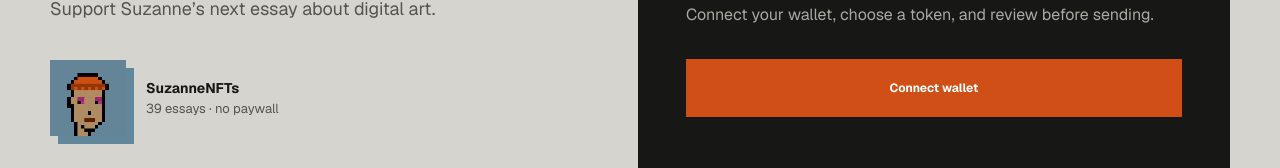
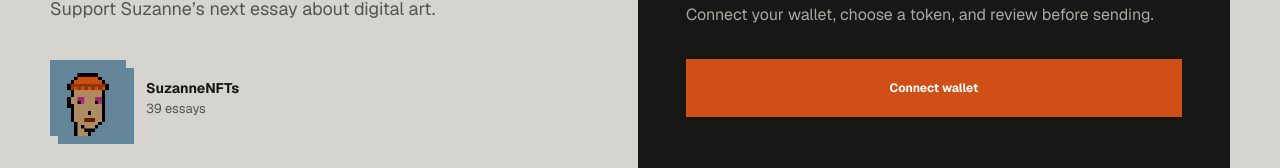
Before and after one commit to maxand98/SuzanneNFT, a Next.js app: page /tip in a window 1280 px wide. Shown: the part 245-413 px from the top of the page. Built offline with nearby package versions, Linux system fonts and the light colour scheme.

Commit message:
Remove no paywall label from tip page

```diff
--- a/app/tip/page.tsx
+++ b/app/tip/page.tsx
@@ -44,7 +44,7 @@ export default function TipPage() {
               height="76"
               priority
             />
-            <p><strong>SuzanneNFTs</strong><br />39 essays · no paywall</p>
+            <p><strong>SuzanneNFTs</strong><br />39 essays</p>
           </div>
         </div>
 
```
Also changed, not shown: 1 other file (tests, documents, lock files or other folders).
